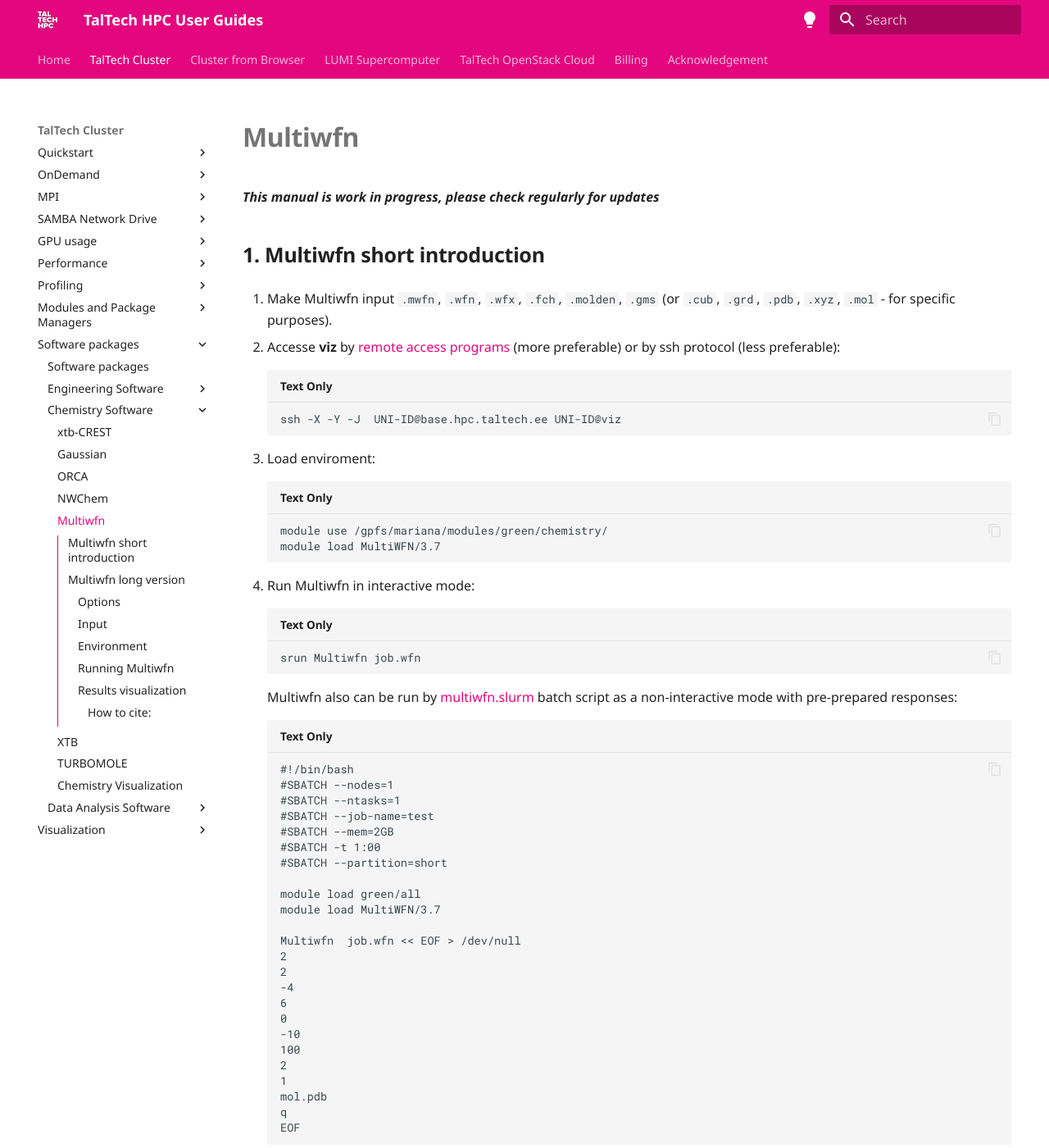
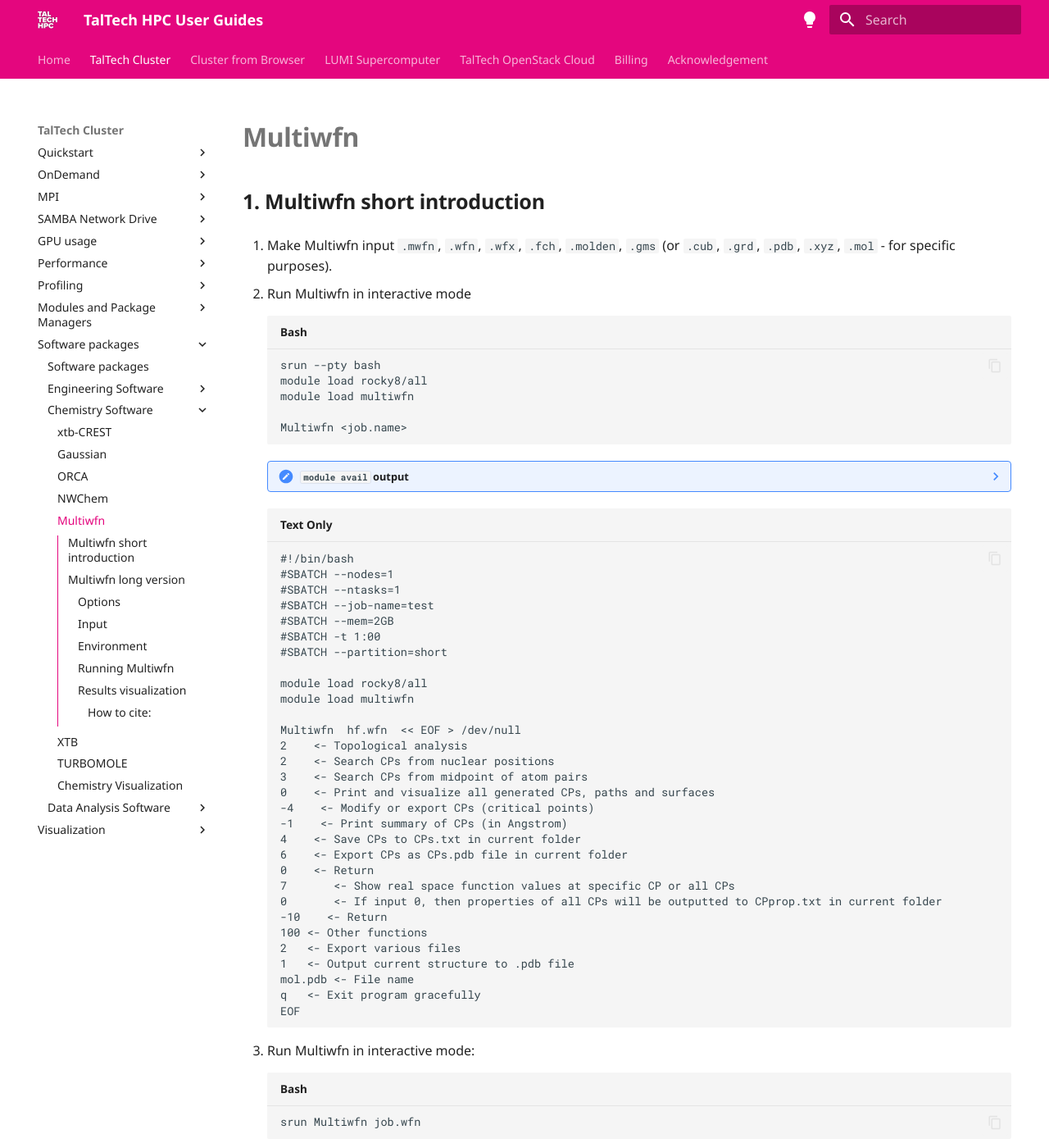
Before and after one commit to TalTech-HPC-Centre/user-guides-source, an MkDocs documentation site: the page built from docs/chemistry/multiwfn.md, in a window 1280 px wide and 1400 px high. Shown: the whole window at 82% size. Built offline with MkDocs 1.6.1 and Material for MkDocs 9.7.7, drawn with Linux system fonts in a browser that asks for light colours; comment, search, counter and statistics services are not loaded; some of the changed text lies outside the part shown.

Commit message:
multiwfn 	modified:   docs/chemistry/multiwfn.md

````diff
--- a/docs/chemistry/multiwfn.md
+++ b/docs/chemistry/multiwfn.md
@@ -1,23 +1,58 @@
 # Multiwfn
-
-***This manual is work in progress, please check regularly for updates***
 
 ## Multiwfn short introduction
 
 1. Make Multiwfn input `.mwfn`, `.wfn`, `.wfx`, `.fch`, `.molden`, `.gms` (or `.cub`, `.grd`, `.pdb`, `.xyz`, `.mol` - for specific purposes).
 
-2. Accesse **viz** by [remote access programs](/visualization.html) (more preferable) or by ssh protocol (less preferable):
+2. Run Multiwfn in interactive mode
 
-        ssh -X -Y -J  UNI-ID@base.hpc.taltech.ee UNI-ID@viz
+    ```bash
+    srun --pty bash
+    module load rocky8/all
+    module load multiwfn
 
-3. Load enviroment:
+    Multiwfn <job.name>
+    ```
 
-        module use /gpfs/mariana/modules/green/chemistry/
-        module load MultiWFN/3.7
+    ??? note "`module avail` output"
+	```
+	#!/bin/bash
+	#SBATCH --nodes=1
+	#SBATCH --ntasks=1
+	#SBATCH --job-name=test
+	#SBATCH --mem=2GB
+	#SBATCH -t 1:00
+	#SBATCH --partition=short
+
+	module load rocky8/all
+	module load multiwfn
+
+	Multiwfn  hf.wfn  << EOF > /dev/null
+	2    <- Topological analysis
+	2    <- Search CPs from nuclear positions
+	3    <- Search CPs from midpoint of atom pairs
+	0    <- Print and visualize all generated CPs, paths and surfaces
+	-4    <- Modify or export CPs (critical points)
+	-1    <- Print summary of CPs (in Angstrom)
+	4    <- Save CPs to CPs.txt in current folder
+	6    <- Export CPs as CPs.pdb file in current folder
+	0    <- Return
+	7       <- Show real space function values at specific CP or all CPs
+	0       <- If input 0, then properties of all CPs will be outputted to CPprop.txt in current folder
+	-10    <- Return
+	100	<- Other functions
+	2	<- Export various files
+	1	<- Output current structure to .pdb file
+	mol.pdb	<- File name
+	q	<- Exit program gracefully
+	EOF
+	```
 
 4. Run Multiwfn in interactive mode:
 
-        srun Multiwfn job.wfn
+    ```bash
+    srun Multiwfn job.wfn
+    ```
 
     Multiwfn also can be run by [multiwfn.slurm](/chemistry/multiwfn.slurm) batch script as a non-interactive mode with pre-prepared responses:
 
@@ -49,8 +84,9 @@
 
     In this case job is submitted using `sbatch` command:
 
-        sbatch multiwfn.slurm
-
+    ```bash
+    sbatch multiwfn.slurm
+    ```
 
 5. Visualize results if needed:
 
````
